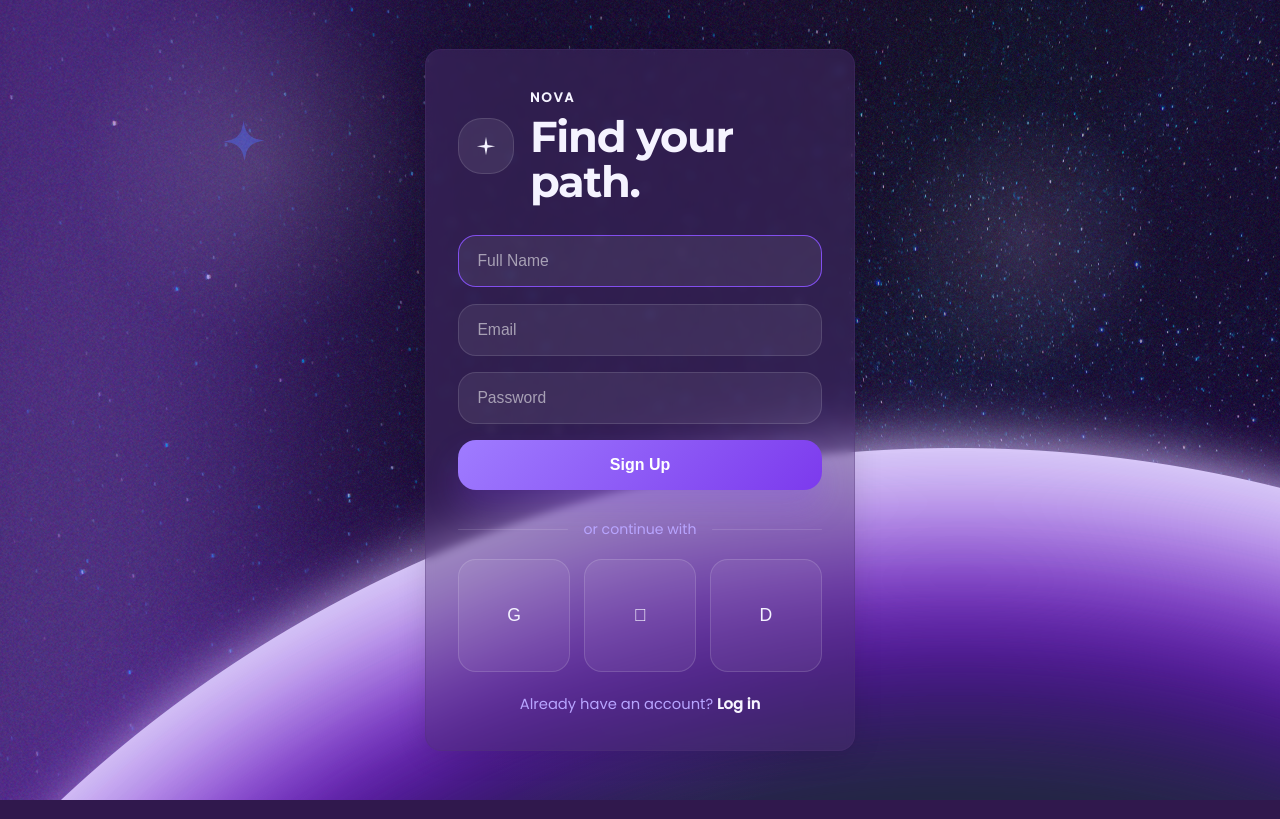
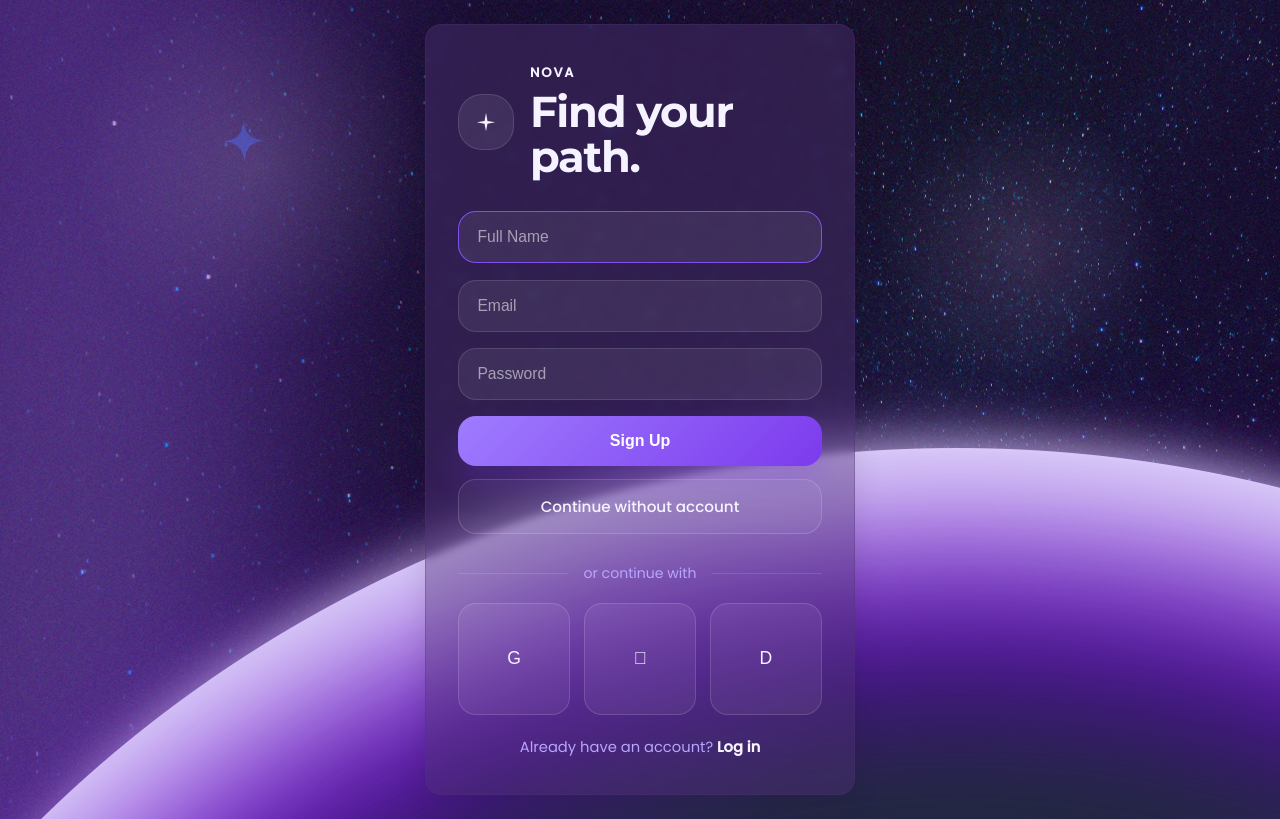
Before and after one commit to blankoner/Nova_App, a Flask app: page / in a window 1280 px wide. Run offline with Flask 3, Linux system fonts and the light colour scheme.

Commit message:
Added continue without account button

```diff
--- a/static/css/index.css
+++ b/static/css/index.css
@@ -75,6 +75,8 @@ border: 1px solid rgba(79, 50, 118, 0.3);
 
   padding: 2.4rem 2rem 2.2rem;
   overflow: hidden;
+
+
 }
 
 .auth-brand {
@@ -124,6 +126,7 @@ border: 1px solid rgba(79, 50, 118, 0.3);
 
 .form-panel {
   display: none;
+
 }
 
 .form-panel.active {
@@ -132,6 +135,7 @@ border: 1px solid rgba(79, 50, 118, 0.3);
 
 .input-field {
   margin-bottom: 1rem;
+
 }
 
 .input-field input {
@@ -170,6 +174,32 @@ border: 1px solid rgba(79, 50, 118, 0.3);
 }
 
 .btn-primary:hover {
+  transform: translateY(-1px);
+}
+
+/* Secondary "ghost" button — lets the user skip auth and continue as a guest.
+   Visually subordinate to the primary CTA: translucent fill, soft border. */
+.btn-ghost {
+  display: block;
+  width: 100%;
+  margin-top: 0.85rem;
+  border: 1px solid rgba(255, 255, 255, 0.16);
+  border-radius: 18px;
+  padding: 0.92rem 1.1rem;
+  background: rgba(255, 255, 255, 0.04);
+  color: var(--text);
+  font-family: inherit;
+  font-size: 0.95rem;
+  font-weight: 500;
+  text-align: center;
+  text-decoration: none;
+  cursor: pointer;
+  transition: background 0.2s ease, border-color 0.2s ease, transform 0.2s ease;
+}
+
+.btn-ghost:hover {
+  background: rgba(255, 255, 255, 0.10);
+  border-color: rgba(255, 255, 255, 0.28);
   transform: translateY(-1px);
 }
 
--- a/templates/index.html
+++ b/templates/index.html
@@ -36,6 +36,7 @@
           <input type="password" id="inp-pass" placeholder="Password">
         </div>
         <button class="btn-primary" onclick="handleSignup()">Sign Up</button>
+        <a class="btn-ghost" href="/dashboard?name=Guest">Continue without account</a>
 
         <div class="or-line">or continue with</div>
 
@@ -56,6 +57,7 @@
           <input type="password" id="login-pass" placeholder="Password">
         </div>
         <button class="btn-primary" onclick="handleLogin()">Log In</button>
+        <a class="btn-ghost" href="/dashboard?name=Guest">Continue without account</a>
 
         <p class="login-line">New here? <a href="#" onclick="showSignup(); return false;">Create account</a></p>
       </div>
```
